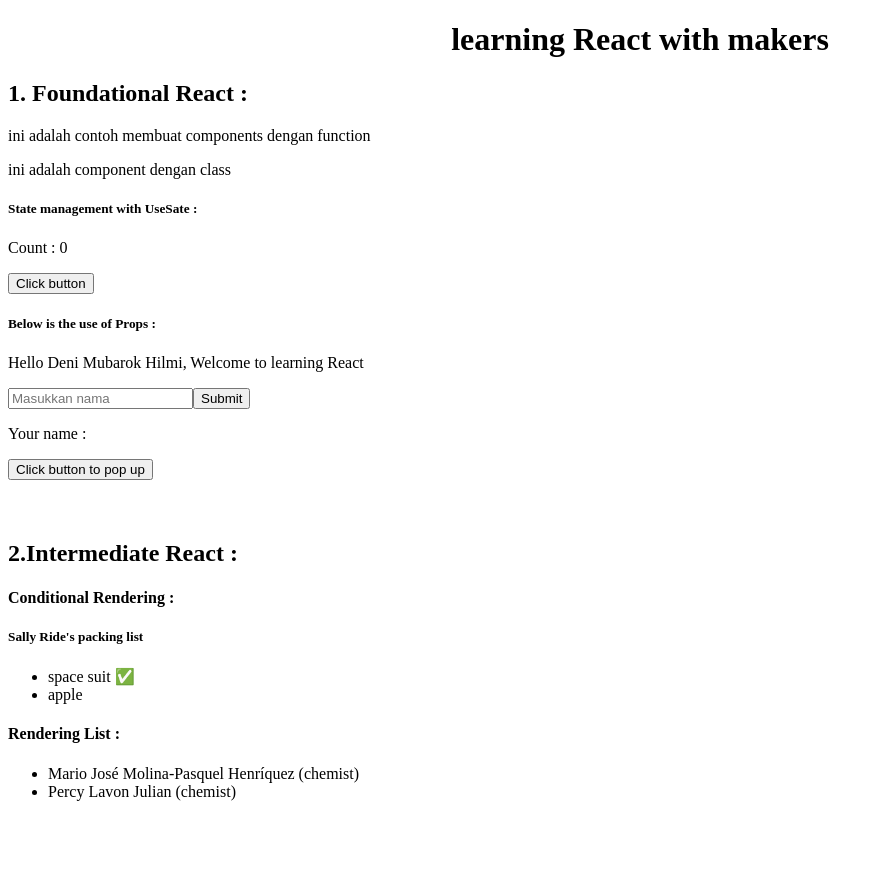
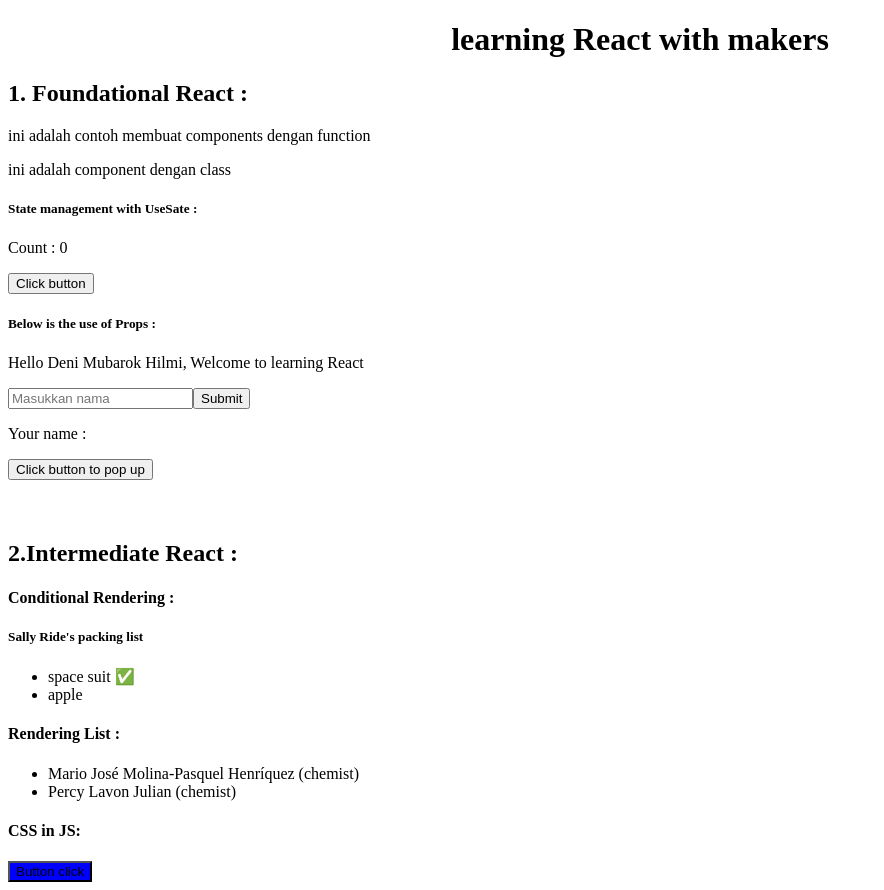
Before and after one commit to denimubarokhilmi/learningPathReactWithMakers, a React app: page / in a window 1280 px wide. Shown: the whole page, without its empty margins (0-884 px from the left). Before the commit the page ends 817 px from the top, so only its background shows below. Built offline with nearby package versions, Linux system fonts and the light colour scheme; the HTML template or start-up script is replaced by a standard one.

Commit message:
feat:understanding CSS in JS topic (#5)

```diff
--- a/package.json
+++ b/package.json
@@ -11,7 +11,8 @@
   },
   "dependencies": {
     "react": "^19.2.5",
-    "react-dom": "^19.2.5"
+    "react-dom": "^19.2.5",
+    "styled-components": "^6.4.1"
   },
   "devDependencies": {
     "@eslint/js": "^9.39.4",
--- /dev/null
+++ b/src/components/IntermediateReact/CSSinJS.jsx
@@ -0,0 +1,16 @@
+import styled from "styled-components";
+
+export default function ButtonScooped() {
+  const Button = styled.button`
+    background-color: ${(props) => (props.primary ? "green" : "blue")};
+    padding: "20px 20px";
+    color: "black";
+  `;
+
+  return (
+    <div className="example-css-in-js">
+      <h4>CSS in JS: </h4>
+      <Button primary={false}>Button click</Button>
+    </div>
+  );
+}
--- a/src/components/IntermediateReact/TempIntermediate.jsx
+++ b/src/components/IntermediateReact/TempIntermediate.jsx
@@ -1,5 +1,6 @@
 import ConditionalRendering from "./ConditionalRendering";
 import List from "./RenderingList";
+import ButtonScooped from "./CSSinJS";
 function TempIntermediate() {
   return (
     <div
@@ -13,6 +14,7 @@
       <ConditionalRendering></ConditionalRendering>
       <h4>Rendering List :</h4>
       <List></List>
+      <ButtonScooped></ButtonScooped>
     </div>
   );
 }
```
Also changed, not shown: 1 other file (tests, documents, lock files or other folders).
